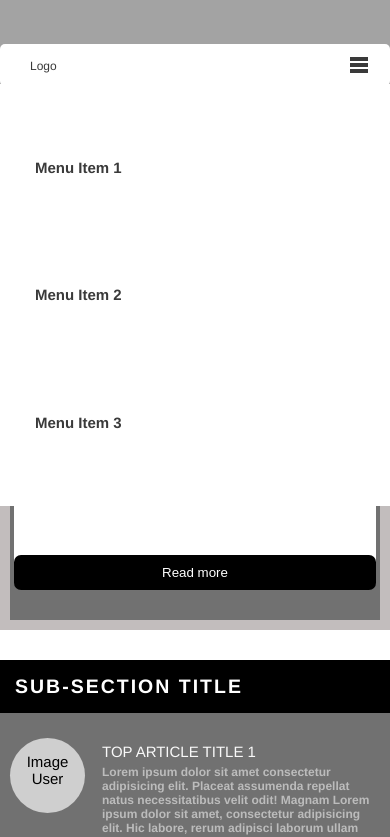
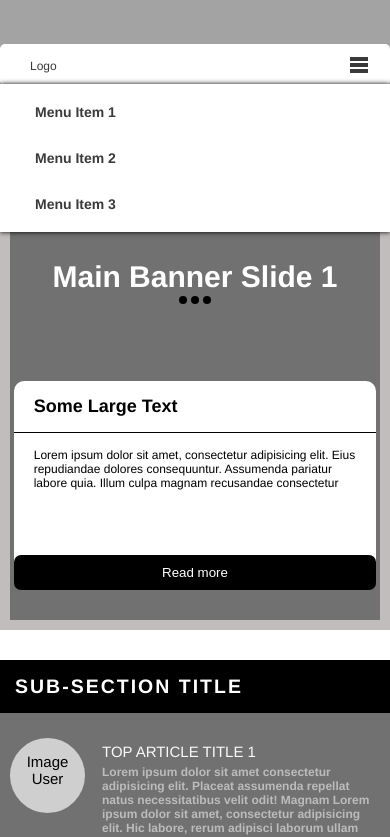
Before and after one commit to Darshan-Lakade/Responsive-Design, a plain HTML site: page index.html in a window 390 px wide. Both pictures are taken after a click on the element 359 px from the left and 65 px from the top of the page. Shown: the top 837 px of the page. Drawn offline with Linux system fonts and the light colour scheme.

Commit message:
adding files

```diff
--- a/css/style.css
+++ b/css/style.css
@@ -13,6 +13,8 @@ body {
   font-family: Helvetica, sans-serif;
   overflow-x: hidden !important;
 }
+
+html{scroll-behavior: smooth;}
 
 .backBtn {
   position: absolute;
@@ -446,6 +448,7 @@ footer {
 }
 
 @media only screen and (max-width: 768px) {
+
   header .wrapper {
     padding: 10px 0;
   }
@@ -463,20 +466,16 @@ footer {
     opacity: 0;
     -webkit-transition: all 0.3s ease-out;
     transition: all 0.3s ease-out;
+    box-shadow: 0px 0px 5px #000;
   }
   header .wrapper .main-nav .nav-links {
-    padding: 20px 0;
-    -webkit-box-orient: vertical;
-    -webkit-box-direction: normal;
-        -ms-flex-direction: column;
-            flex-direction: column;
-    height: 50vh;
-    -ms-flex-pack: distribute;
-        justify-content: space-around;
+    padding: 5px 0;
+    display:inline-block;
   }
   header .wrapper .main-nav .nav-links .item {
-    padding: 25px 20px;
+    padding: 15px 20px;
     border: none;
+    font-size:14px;
   }
   header .wrapper .burger {
     display: inline-block;
@@ -525,11 +524,11 @@ footer {
     padding: 0 10px 20px 0;
   }
   .footer-flex .links {
-    font-size:14px;
+    font-size:13px;
     }
 
     .copyright {
-        font-size: 14px;
+        font-size: 13px;
     }
 }
 
@@ -544,7 +543,7 @@ footer {
     left: 65%;
   }
   .banner .bg-image .banner-name {
-    font-size: 40px;
+    font-size: 30px;
   }
 
   .banner .bg-image .side-text p {
@@ -580,12 +579,12 @@ footer {
   .footer-flex .links:last-child {
     padding: 5px 15px;
     border-right: none;
-    font-size:13px;
+    font-size:12px;
   }
   .copyright {
     color: #fff;
     padding: 5px 0 15px 10px;
     text-align: center;
-    font-size: 13px;
+    font-size: 12px;
   }
 }
```
